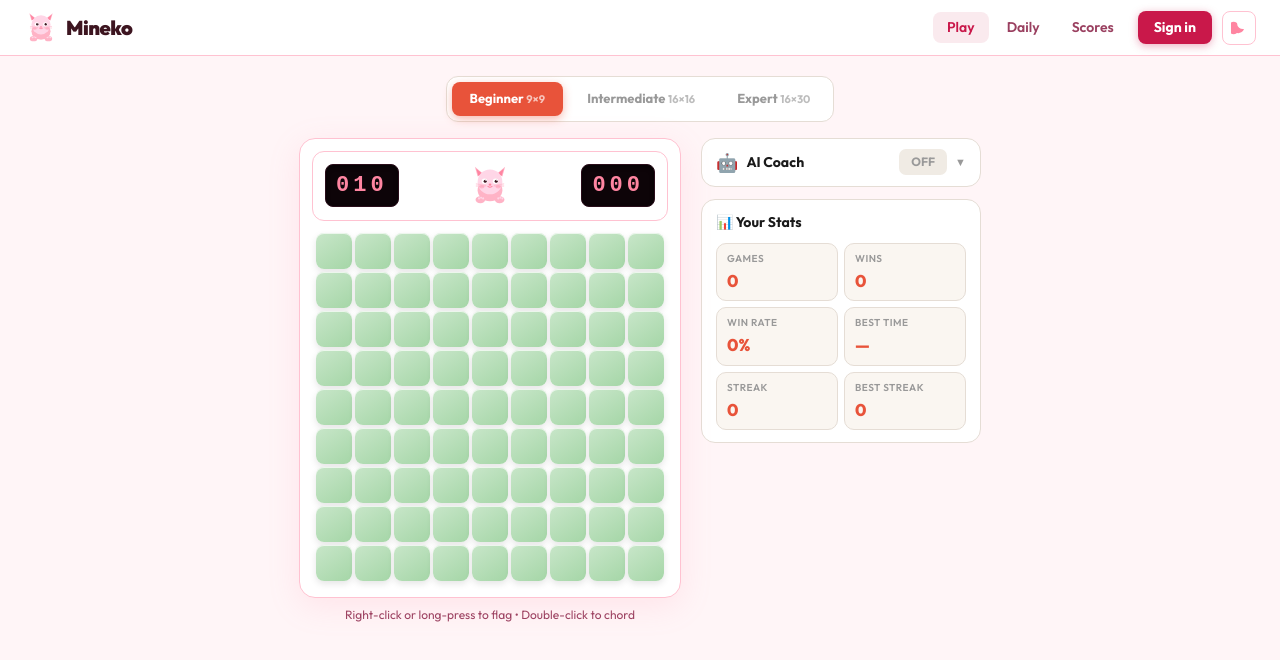
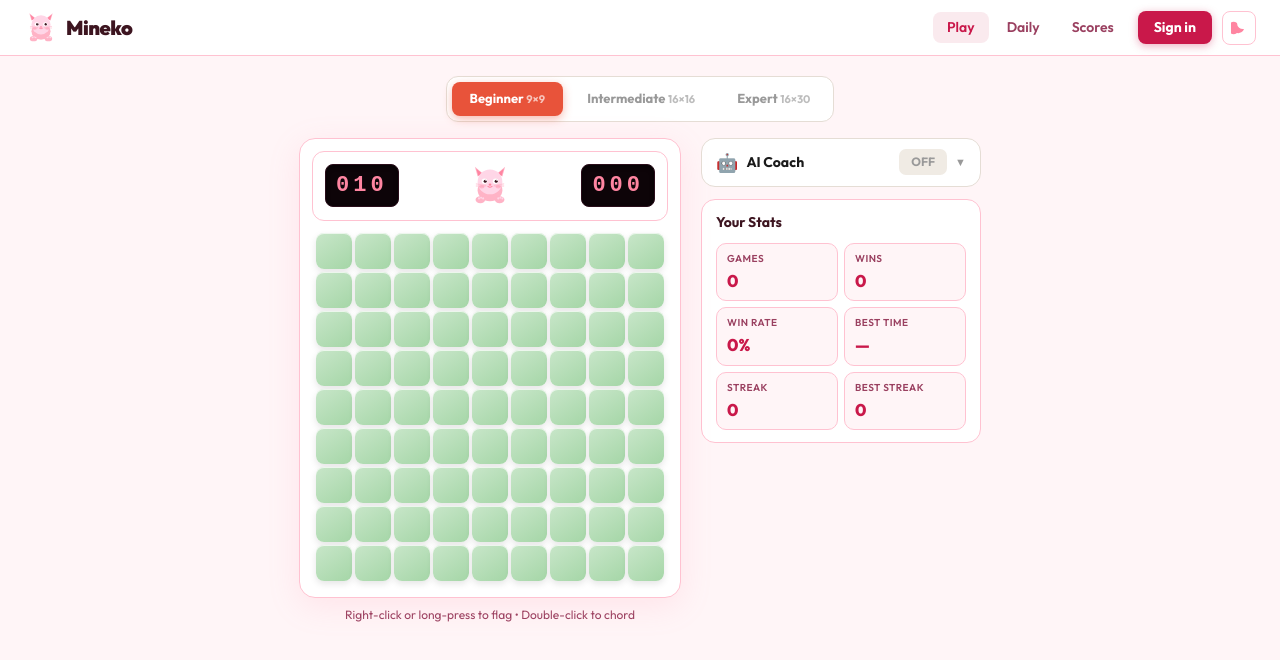
Before and after one commit to assemkdv/minesweeper, a Next.js app: page /game in a window 1280 px wide. Shown: the top 660 px of the page. Built offline with nearby package versions, Linux system fonts and the light colour scheme.

Commit message:
fix hydration error in StatsPanel

```diff
--- a/components/game/StatsPanel.tsx
+++ b/components/game/StatsPanel.tsx
@@ -1,31 +1,32 @@
 'use client';
+import { useState, useEffect } from 'react';
 import { DifficultyStats, formatTime, getWinRate } from '@/lib/storage';
 import { Difficulty } from '@/lib/minesweeper';
 
-export function StatsPanel({ stats, difficulty, isDark }: { stats:Record<string,DifficultyStats>; difficulty:Difficulty; isDark:boolean }) {
+export function StatsPanel({ stats, difficulty, isDark }: { stats: Record<string,DifficultyStats>; difficulty: Difficulty; isDark: boolean }) {
+  const [mounted, setMounted] = useState(false);
+  useEffect(() => { setMounted(true); }, []);
+
   const d = stats[difficulty];
-  if (!d) return null;
-  const bg     = isDark ? '#1a1a1a' : '#fff';
-  const border = isDark ? '#2a2a2a' : '#e5ddd5';
-  const text   = isDark ? '#f0f0f0' : '#1a1a1a';
-  const muted  = isDark ? '#666'    : '#999';
-  const inner  = isDark ? '#111'    : '#faf6f1';
+  if (!d || !mounted) return null;
+
   const items = [
-    { label:'Games',       value: d.gamesPlayed },
-    { label:'Wins',        value: d.wins },
-    { label:'Win Rate',    value: `${getWinRate(d)}%` },
-    { label:'Best Time',   value: d.bestTime ? formatTime(d.bestTime) : '—' },
-    { label:'Streak',      value: d.currentStreak },
-    { label:'Best Streak', value: d.bestStreak },
+    { label: 'Games',       value: d.gamesPlayed },
+    { label: 'Wins',        value: d.wins },
+    { label: 'Win Rate',    value: `${getWinRate(d)}%` },
+    { label: 'Best Time',   value: d.bestTime ? formatTime(d.bestTime) : '—' },
+    { label: 'Streak',      value: d.currentStreak },
+    { label: 'Best Streak', value: d.bestStreak },
   ];
+
   return (
-    <div style={{ background:bg, border:`1px solid ${border}`, borderRadius:14, padding:'12px 14px' }}>
-      <div style={{ fontWeight:700, color:text, fontSize:14, marginBottom:10 }}>📊 Your Stats</div>
-      <div style={{ display:'grid', gridTemplateColumns:'1fr 1fr', gap:6 }}>
-        {items.map(({label,value})=>(
-          <div key={label} style={{ background:inner, border:`1px solid ${border}`, borderRadius:10, padding:'7px 10px' }}>
-            <div style={{ fontSize:10, color:muted, fontWeight:600, textTransform:'uppercase', letterSpacing:0.5 }}>{label}</div>
-            <div style={{ fontSize:17, fontWeight:800, color:'#e8533a', marginTop:2 }}>{value}</div>
+    <div style={{ background: 'var(--card)', border: '1px solid var(--border)', borderRadius: 14, padding: '12px 14px' }}>
+      <div style={{ fontWeight: 700, color: 'var(--text)', fontSize: 14, marginBottom: 10 }}>Your Stats</div>
+      <div style={{ display: 'grid', gridTemplateColumns: '1fr 1fr', gap: 6 }}>
+        {items.map(({ label, value }) => (
+          <div key={label} style={{ background: 'var(--bg)', border: '1px solid var(--border)', borderRadius: 10, padding: '7px 10px' }}>
+            <div style={{ fontSize: 10, color: 'var(--muted)', fontWeight: 600, textTransform: 'uppercase', letterSpacing: 0.5 }}>{label}</div>
+            <div style={{ fontSize: 17, fontWeight: 800, color: 'var(--btn)', marginTop: 2 }}>{value}</div>
           </div>
         ))}
       </div>
```
